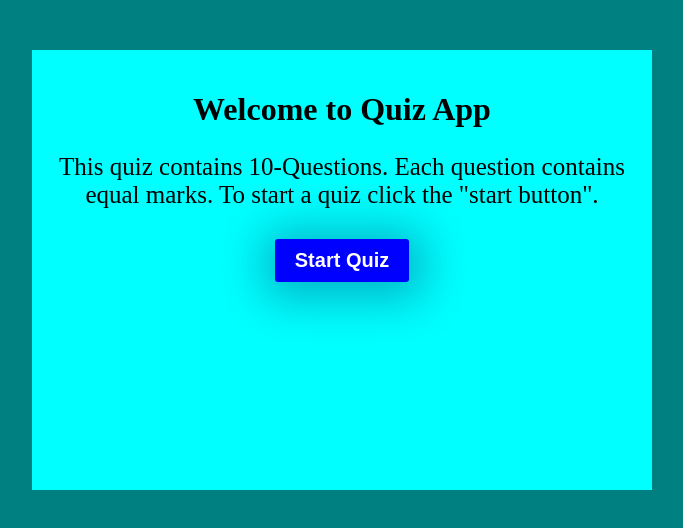
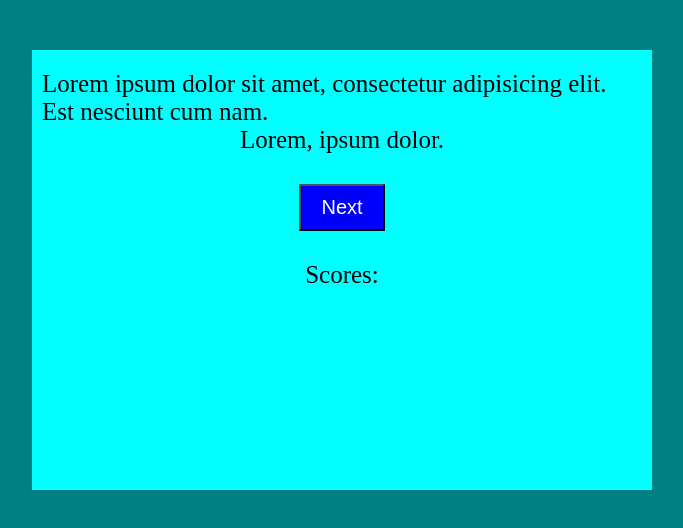
Before and after one commit to ahmedbilal019/Quiz-App, a plain HTML site: page index.html in a window 1280 px wide. Both pictures are taken after a click on the button "Start Quiz". Shown: the whole page, without its empty margins (298-981 px from the left). Drawn offline with Linux system fonts and the light colour scheme.

Commit message:
modification in layout and adding js functionality

```diff
--- a/app.js
+++ b/app.js
@@ -0,0 +1,8 @@
+let startQuiz=document.getElementById("quiz-start");
+let welcomePage=document.getElementById("welcome-container");
+let QuestionPage=document.getElementById("quiz-container");
+
+startQuiz.addEventListener('click',()=>{
+welcomePage.style.display="none";
+QuestionPage.style.display="flex";
+});
--- a/index.html
+++ b/index.html
@@ -1,16 +1,29 @@
 <!DOCTYPE html>
 <html lang="en">
+
 <head>
     <meta charset="UTF-8">
     <meta name="viewport" content="width=device-width, initial-scale=1.0">
     <title>Quiz App</title>
     <link rel="stylesheet" href="style.css">
 </head>
+
 <body>
     <div class="main-container" id="main-container">
-        <h1>Welcome to Quiz App</h1>
-        <p>This quiz contains 10-Questions. Each question contains equal marks. To start a quiz click the "start button". </p>
-        <button id="quiz-start">Start Quiz</button>
+        <div class="welcome-container" id="welcome-container">
+            <h1>Welcome to Quiz App</h1>
+            <p>This quiz contains 10-Questions. Each question contains equal marks. To start a quiz click the "start
+                button". </p>
+            <button id="quiz-start">Start Quiz</button>
+        </div>
+
+        <div id="quiz-container">
+            <div id="question">Lorem ipsum dolor sit amet, consectetur adipisicing elit. Est nesciunt cum nam.</div>
+            <div id="answers">Lorem, ipsum dolor.</div>
+            <button id="next-btn">Next</button>
+            <div id="score">Scores:</div>
+        </div>
     </div>
 </body>
+<script src="app.js"></script>
 </html>
--- a/style.css
+++ b/style.css
@@ -19,14 +19,14 @@ body {
     padding:  20px 10px;
     background-color: aqua;
 }
-.main-container h1,p{
+.welcome-container h1,p{
     text-align: center;
 }
-.main-container p{
+.welcome-container p{
     font-size:25px;
     font-weight: 400;
 }
-.main-container #quiz-start{
+.welcome-container #quiz-start{
     display: flex;
     align-items: center;
     justify-content: center;
@@ -44,3 +44,26 @@ body {
     cursor: pointer;
     background-color:rgb(17, 11, 105);
 }
+
+#quiz-container{
+    display: none;
+    flex-direction: column;
+    align-items: center;
+    justify-content: center;
+    font-size:25px;
+    font-weight: 400;
+}
+#quiz-container p{
+    font-size:25px;
+    font-weight: 400;
+}
+#quiz-container #next-btn{
+    display: flex;
+    align-items: center;
+    justify-content: center;
+    margin:  30px auto;
+    padding: 10px 20px;
+    background-color: blue;
+    font-size: 20px;
+    color: white;
+}
```
